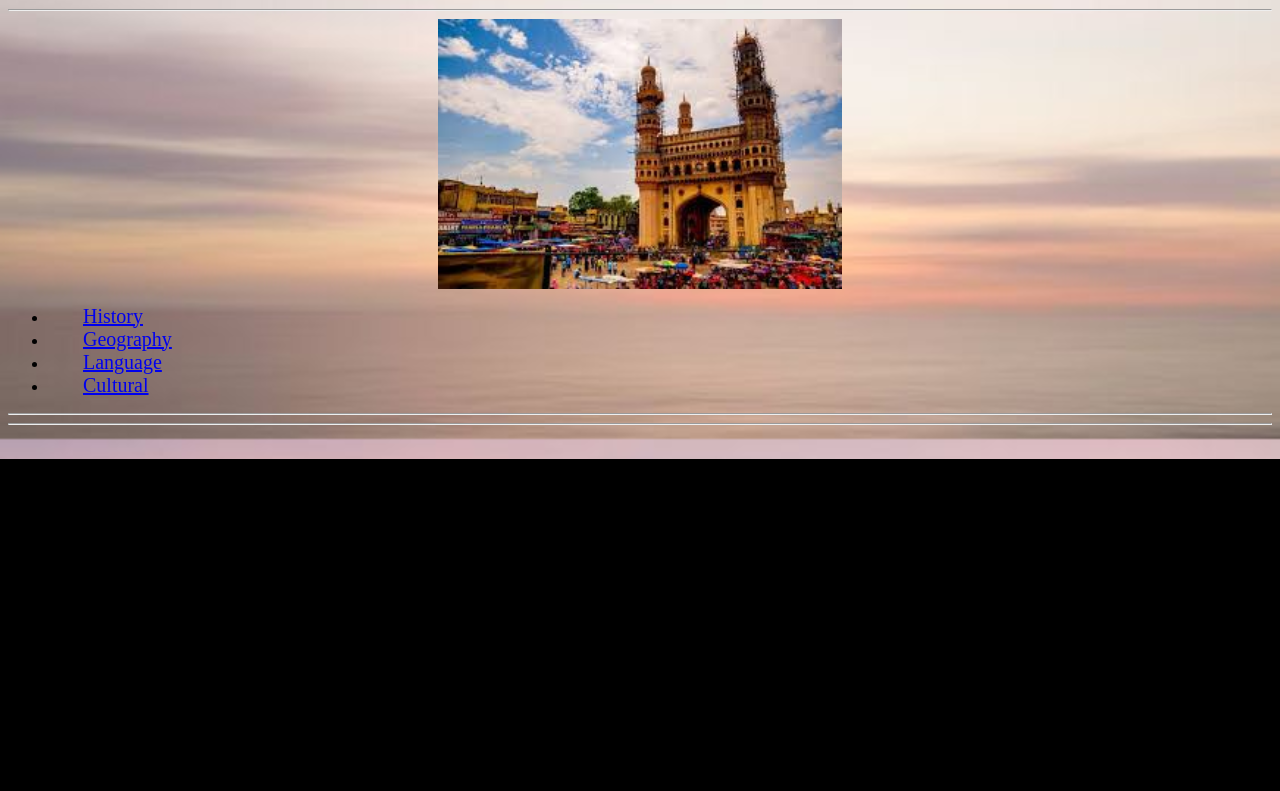
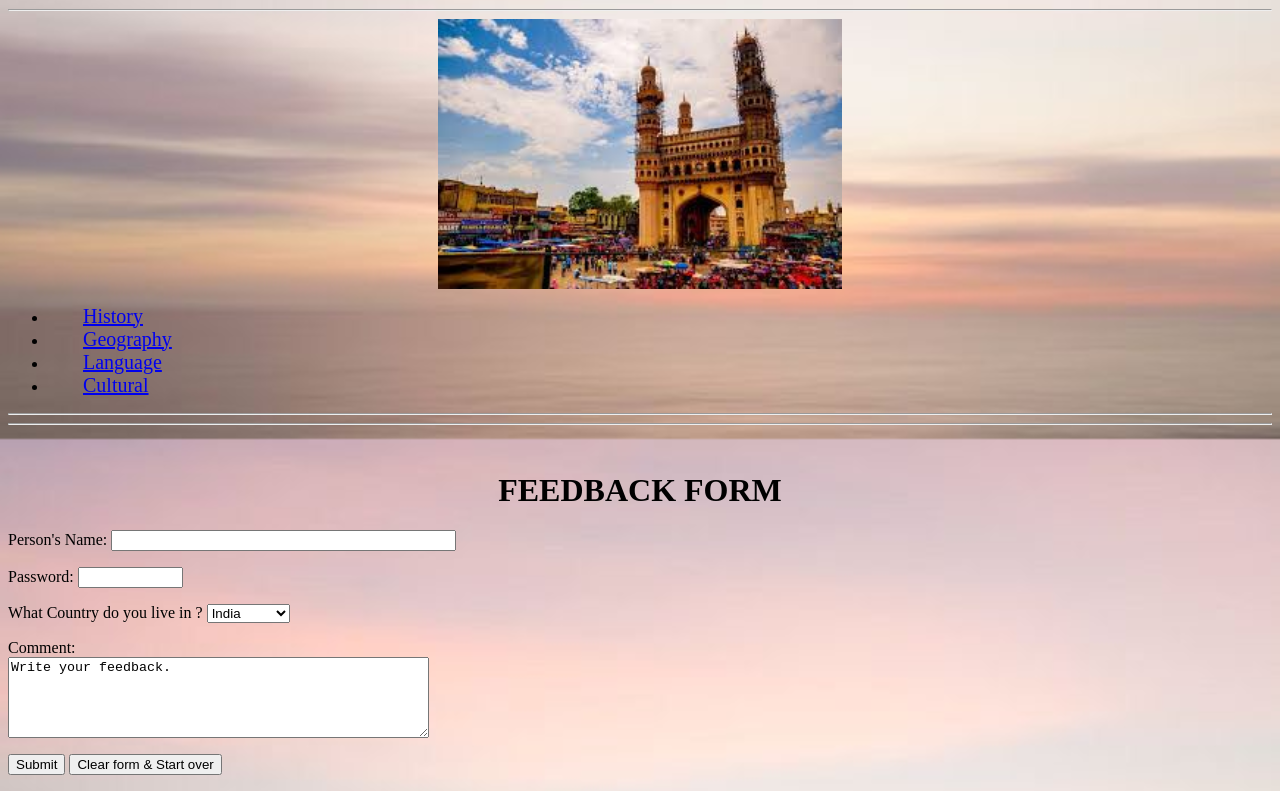
Before and after one commit to unnati2009/infotelangana, a plain HTML site: page index.html in a window 1280 px wide. Shown: the part 361-1152 px from the top of the page. Before the commit the page ends 820 px from the top, so only its background shows below. Drawn offline with Linux system fonts and the light colour scheme.

Commit message:
index.html

```diff
--- a/index.html
+++ b/index.html
@@ -42,3 +42,32 @@ body {
 
 
 <br>
+<P ALIGN="CENTER">
+  <center> <h1>FEEDBACK FORM</h1></center>
+</P>
+<Form methhod = post >
+<p>Person's Name:
+    <input type = "text" name = "person's name" size = "40" maxlenght = "40">
+    <input type = "hidden" name = "recipient" size = "40" maxlenght = "40">
+</p>
+<p>Password:
+    <input type = "password" name = "password" size = "10" maxlenght = "10">
+</p>
+<p>What Country do you live in ?
+  <select name = "country">
+      <option value = "ind">India
+      <option value = "usa">USA
+      <option value = "ca">Canada
+      <option value = "fr">France
+      <option value = "spr">Singapore
+   </select>
+</p>
+<p>Comment: <br>
+    <textarea rows="5" cols="50" name="comments">Write your feedback.
+    </textarea>
+</p>
+  <p>
+     <input type = "submit" name = "request" value ="Submit">
+     <input type = "reset" name = "clear" value ="Clear form & Start over">
+  </p>
+</Form>
```
